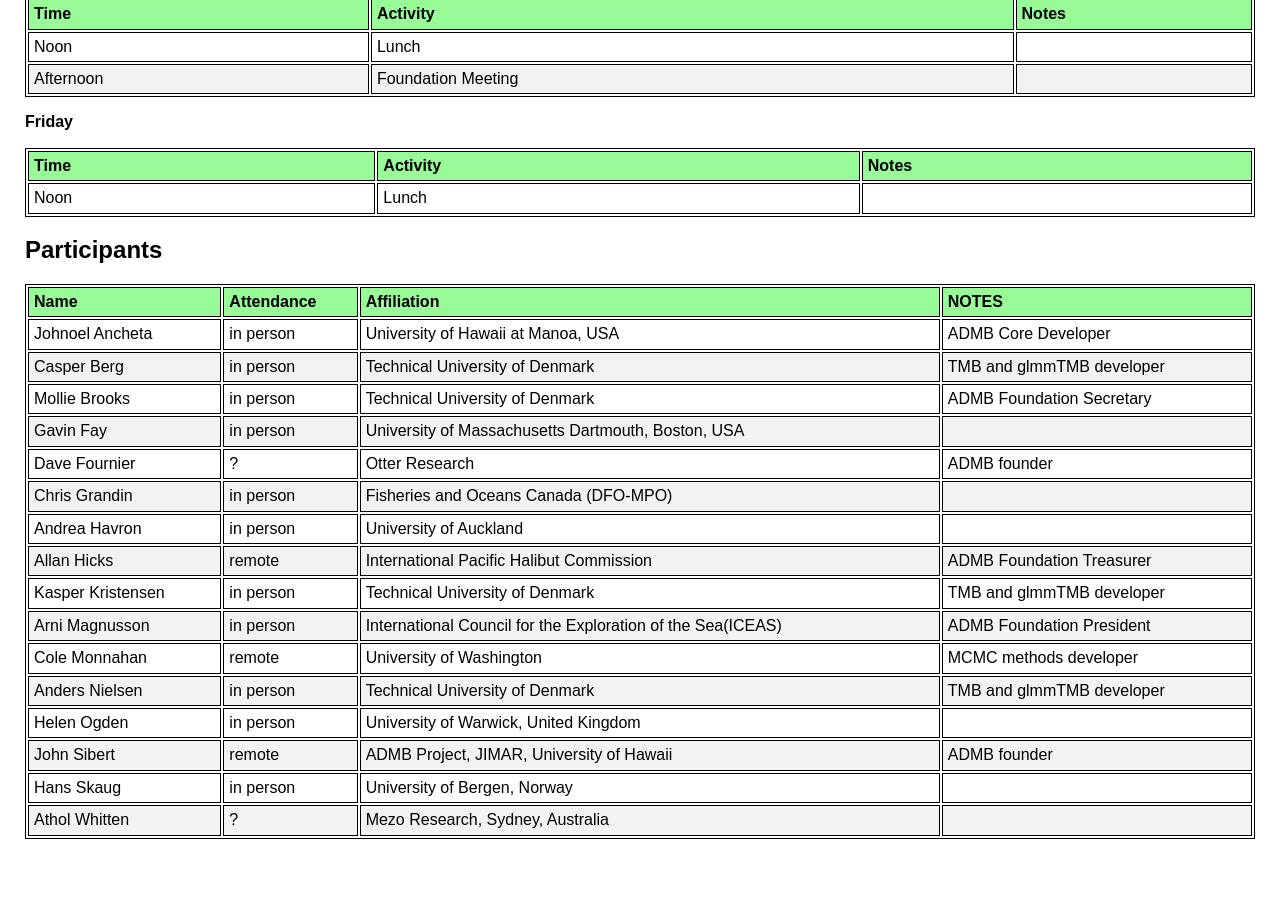
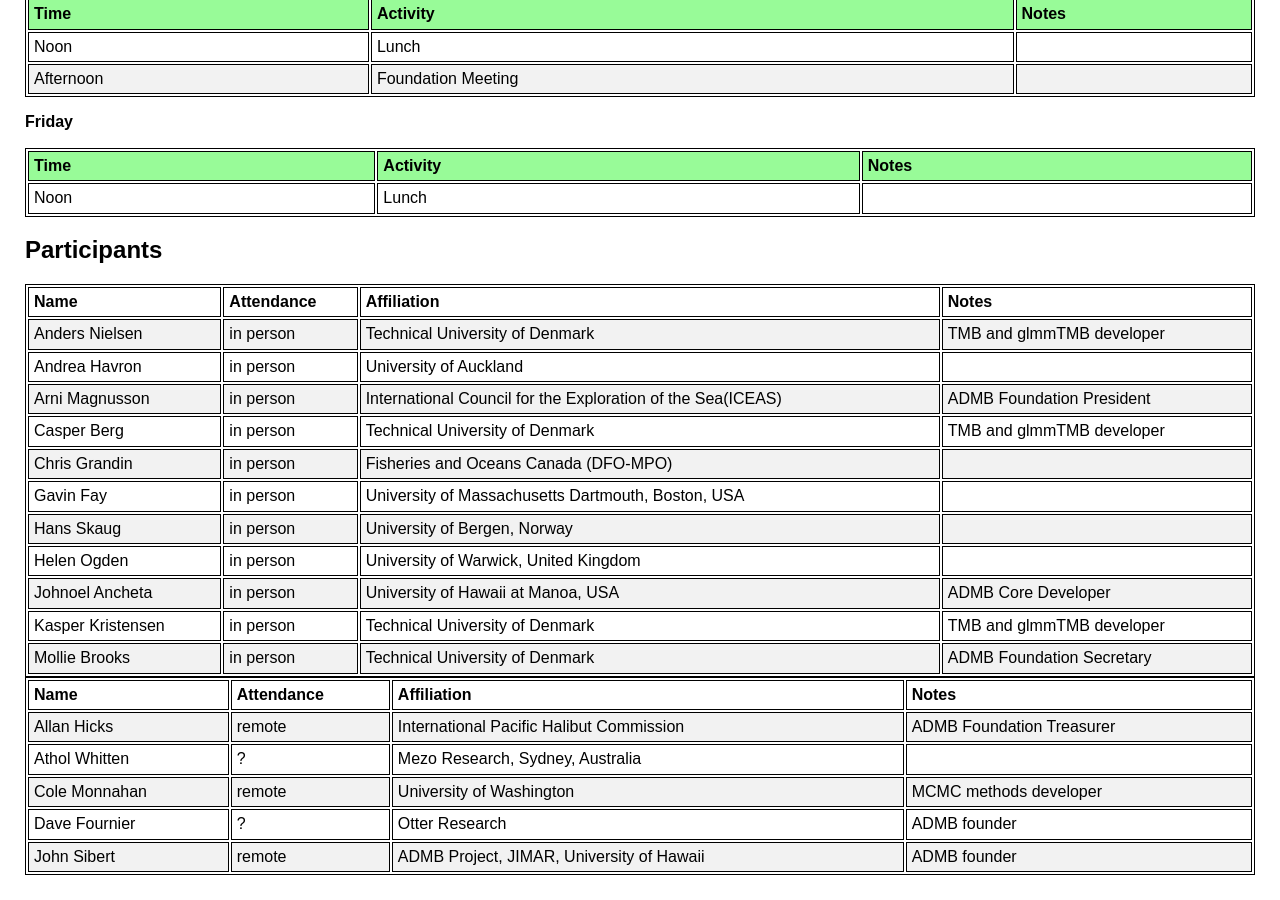
Before and after one commit to TMB-ADMB-Workshops/DevelopersWorkshop2017, a Jekyll site: the page built from agenda.md, in a window 1280 px wide and 900 px high, scrolled down 1239 px. Built offline with Jekyll 4.4.1, drawn with Linux system fonts in a browser that asks for light colours; nearby versions of some CDN libraries; before the commit the page ends 2103 px from its top, so only the background shows below that.

Commit message:
Reformat table

```diff
--- a/agenda.md
+++ b/agenda.md
@@ -83,21 +83,22 @@ Noon | Lunch |
 
 ## Participants
 
-__Name__ | __Attendance__ | __Affiliation__ | __NOTES__
---- | --- | --- | ---
+__Name__ | __Attendance__ | __Affiliation__ | __Notes__
+Anders Nielsen | in person | Technical University of Denmark | TMB and glmmTMB developer
+Andrea Havron | in person | University of Auckland
+Arni Magnusson | in person | International Council for the Exploration of the Sea(ICEAS) | ADMB Foundation President
+Casper Berg | in person | Technical University of Denmark | TMB and glmmTMB developer
+Chris Grandin | in person | Fisheries and Oceans Canada (DFO-MPO)
+Gavin Fay | in person | University of Massachusetts Dartmouth, Boston, USA
+Hans Skaug | in person | University of Bergen, Norway
+Helen Ogden | in person | University of Warwick, United Kingdom
 Johnoel Ancheta | in person | University of Hawaii at Manoa, USA | ADMB Core Developer
-Casper Berg | in person | Technical University of Denmark | TMB and glmmTMB developer
+Kasper Kristensen | in person | Technical University of Denmark | TMB and glmmTMB developer
 Mollie Brooks | in person | Technical University of Denmark | ADMB Foundation Secretary
-Gavin Fay | in person | University of Massachusetts Dartmouth, Boston, USA |
+
+__Name__ | __Attendance__ | __Affiliation__ | __Notes__
+Allan Hicks | remote | International Pacific Halibut Commission | ADMB Foundation Treasurer
+Athol Whitten | ? | Mezo Research, Sydney, Australia
+Cole Monnahan | remote | University of Washington | MCMC methods developer
 Dave Fournier | ? | Otter Research | ADMB founder
-Chris Grandin | in person | Fisheries and Oceans Canada (DFO-MPO) |
-Andrea Havron | in person | University of Auckland |
-Allan Hicks | remote | International Pacific Halibut Commission | ADMB Foundation Treasurer
-Kasper Kristensen | in person | Technical University of Denmark | TMB and glmmTMB developer
-Arni Magnusson | in person | International Council for the Exploration of the Sea(ICEAS) | ADMB Foundation President
-Cole Monnahan | remote | University of Washington | MCMC methods developer
-Anders Nielsen | in person | Technical University of Denmark | TMB and glmmTMB developer
-Helen Ogden | in person | University of Warwick, United Kingdom |
 John Sibert | remote | ADMB Project, JIMAR, University of Hawaii | ADMB founder
-Hans Skaug | in person | University of Bergen, Norway |
-Athol Whitten | ? | Mezo Research, Sydney, Australia |
```
